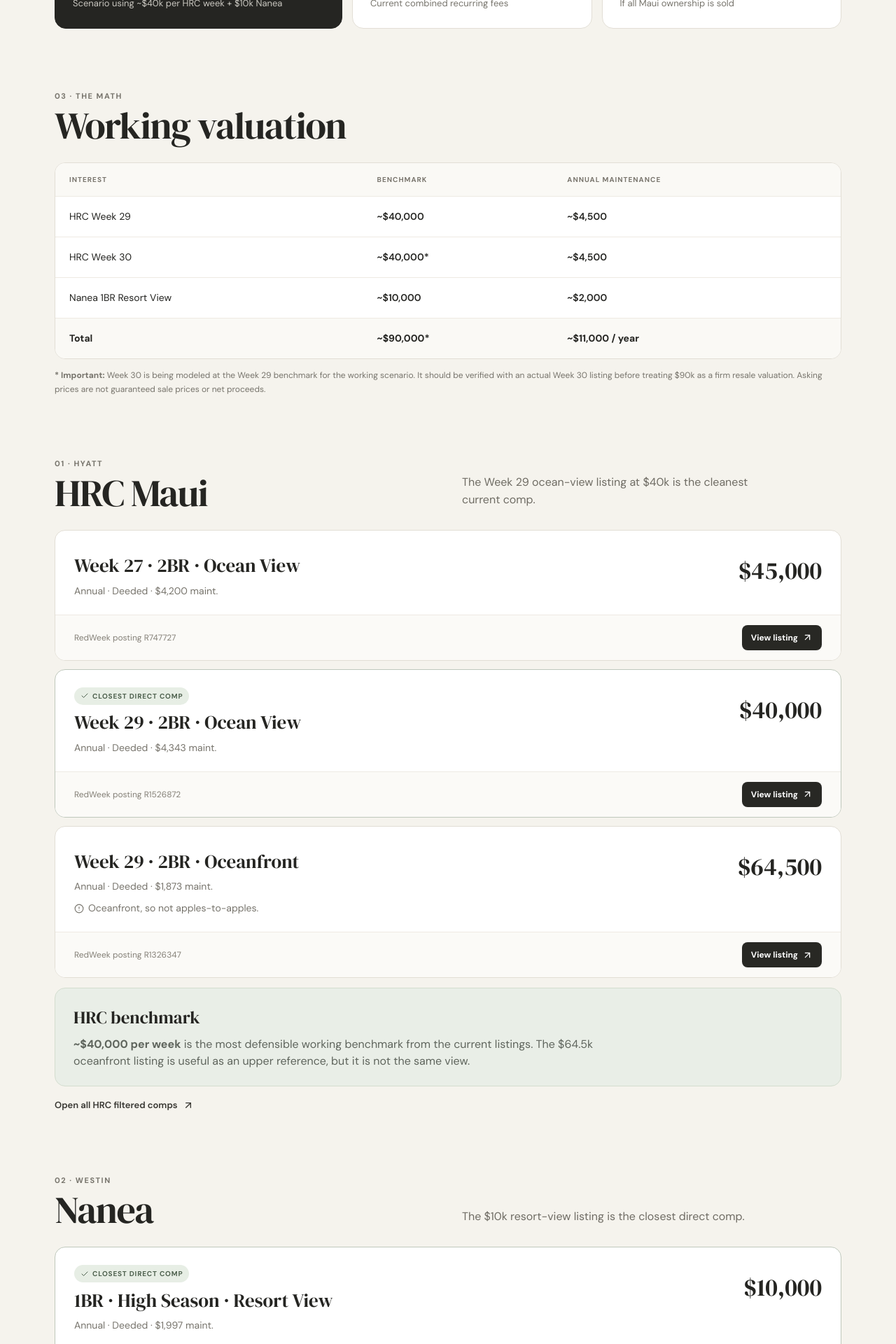
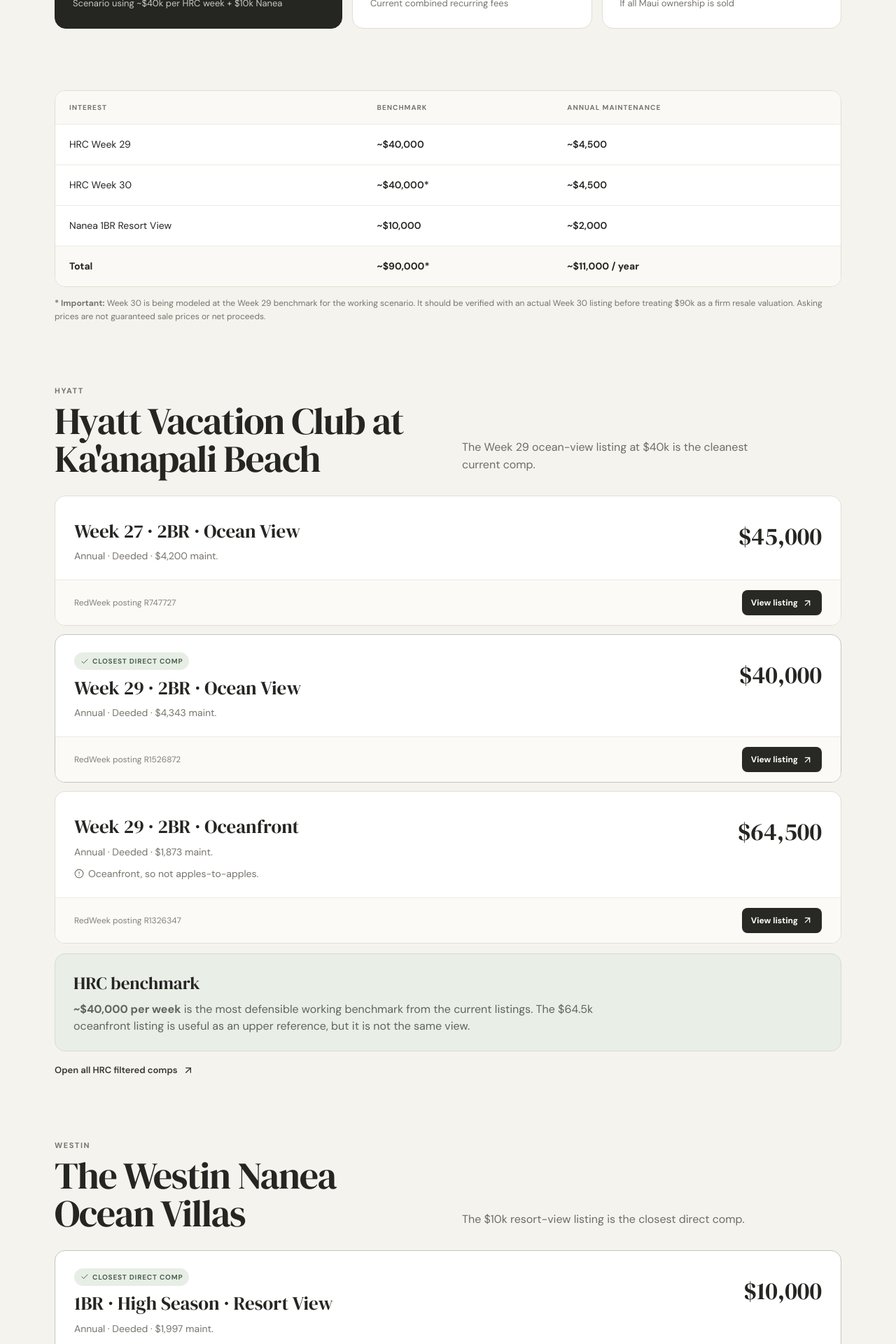
Before and after one commit to dougheindel/maui-resale, a React (Vite) app: page / in a window 1280 px wide. Shown: the part 520-2440 px from the top of the page at 70% size. Built offline with nearby package versions, Linux system fonts and the light colour scheme.

Commit message:
Update main.jsx

```diff
--- a/src/main.jsx
+++ b/src/main.jsx
@@ -75,12 +75,6 @@
         </section>
 
         <section className="section valuation">
-          <div className="section-head">
-            <div>
-              <div className="eyebrow">03 · The math</div>
-              <h2>Working valuation</h2>
-            </div>
-          </div>
 
           <div className="table-wrap">
             <table>
@@ -101,8 +95,8 @@
         <section className="section">
           <div className="section-head">
             <div>
-              <div className="eyebrow">01 · Hyatt</div>
-              <h2>HRC Maui</h2>
+              <div className="eyebrow">Hyatt</div>
+              <h2>Hyatt Vacation Club at Ka'anapali Beach</h2>
             </div>
             <p>The Week 29 ocean-view listing at $40k is the cleanest current comp.</p>
           </div>
@@ -117,8 +111,8 @@
         <section className="section">
           <div className="section-head">
             <div>
-              <div className="eyebrow">02 · Westin</div>
-              <h2>Nanea</h2>
+              <div className="eyebrow">Westin</div>
+              <h2>The Westin Nanea Ocean Villas</h2>
             </div>
             <p>The $10k resort-view listing is the closest direct comp.</p>
           </div>
```
